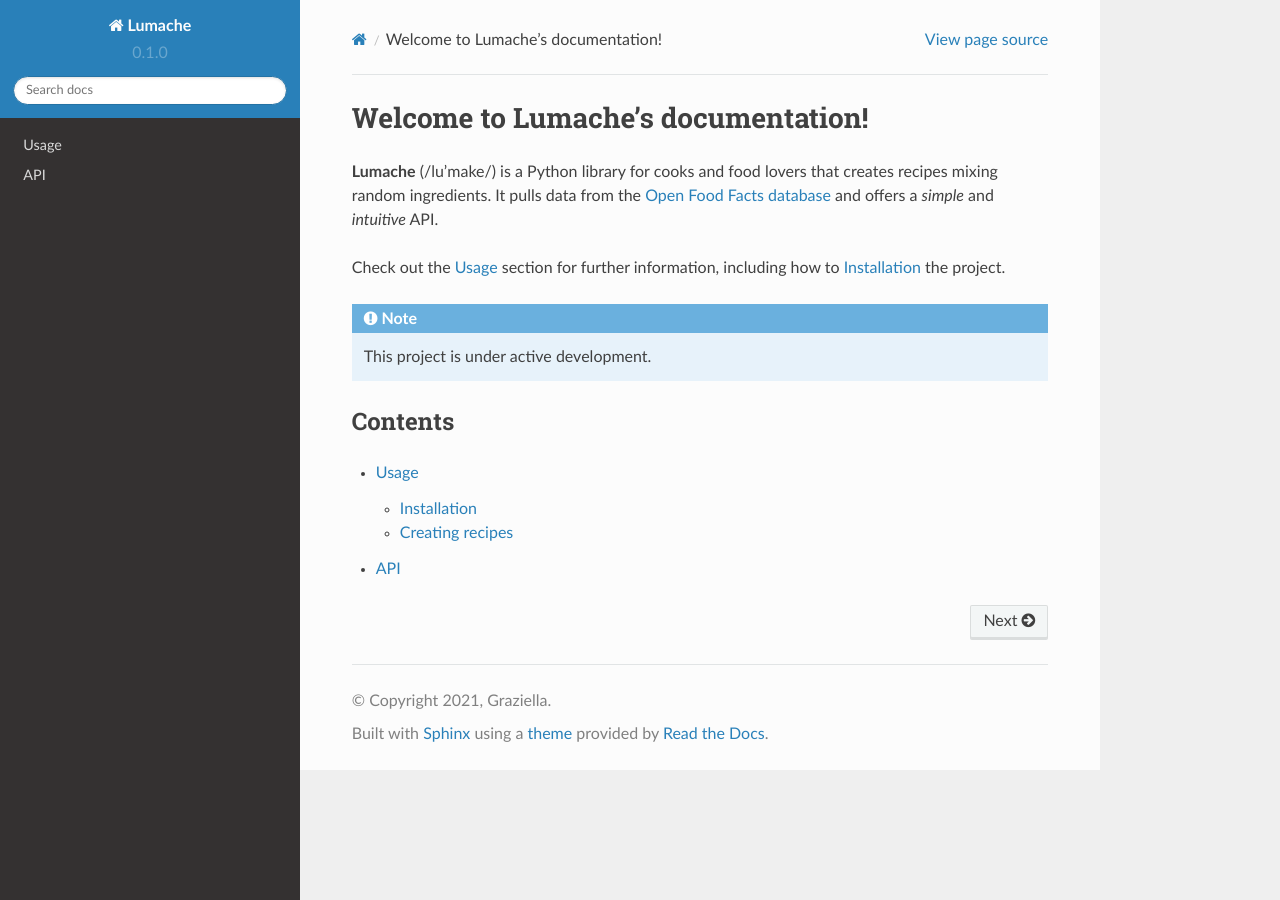
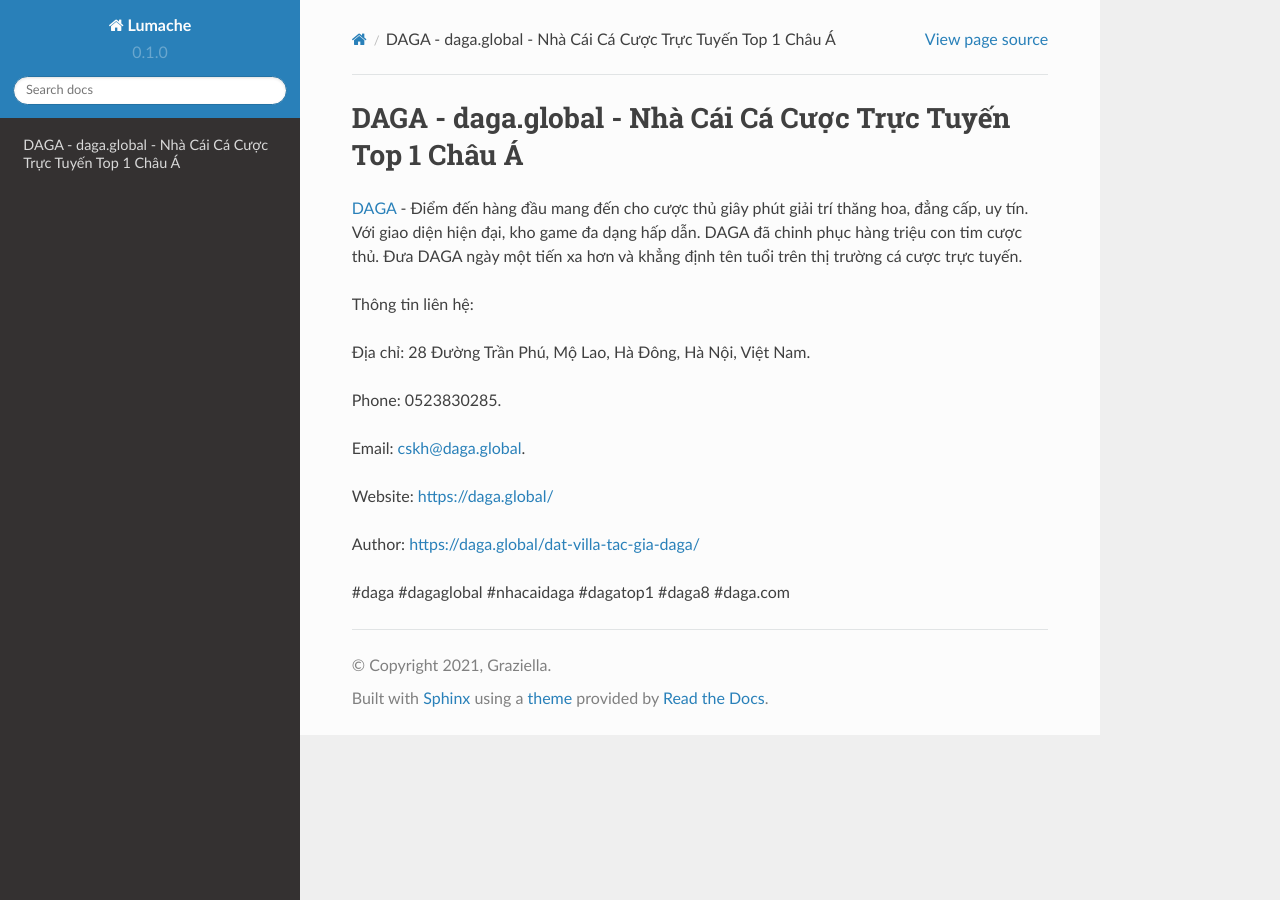
Before and after one commit to nhattuong947/dagaglobal, a Sphinx documentation site: the page built from docs/source/index.rst, in a window 1280 px wide. Built offline with Sphinx 7.4.7 and the Read the Docs theme 2.0.0, drawn with Linux system fonts in a browser that asks for light colours.

Commit message:
Update index.rst

```diff
--- a/docs/source/index.rst
+++ b/docs/source/index.rst
@@ -1,22 +1,18 @@
-Welcome to Lumache's documentation!
+DAGA - daga.global - Nhà Cái Cá Cược Trực Tuyến Top 1 Châu Á
 ===================================
 
-**Lumache** (/lu'make/) is a Python library for cooks and food lovers
-that creates recipes mixing random ingredients.
-It pulls data from the `Open Food Facts database <https://world.openfoodfacts.org/>`_
-and offers a *simple* and *intuitive* API.
+`DAGA <https://daga.global/>`_ - Điểm đến hàng đầu mang đến cho cược thủ giây phút giải trí thăng hoa, đẳng cấp, uy tín. Với giao diện hiện đại, kho game đa dạng hấp dẫn. DAGA đã chinh phục hàng triệu con tim cược thủ. Đưa DAGA ngày một tiến xa hơn và khẳng định tên tuổi trên thị trường cá cược trực tuyến.
 
-Check out the :doc:`usage` section for further information, including
-how to :ref:`installation` the project.
+Thông tin liên hệ:
 
-.. note::
+Địa chỉ: 28 Đường Trần Phú, Mộ Lao, Hà Đông, Hà Nội, Việt Nam.
 
-   This project is under active development.
+Phone: 0523830285.
 
-Contents
---------
+Email: cskh@daga.global.
 
-.. toctree::
+Website: https://daga.global/
 
-   usage
-   api
+Author: https://daga.global/dat-villa-tac-gia-daga/
+
+#daga #dagaglobal #nhacaidaga #dagatop1 #daga8 #daga.com
```
